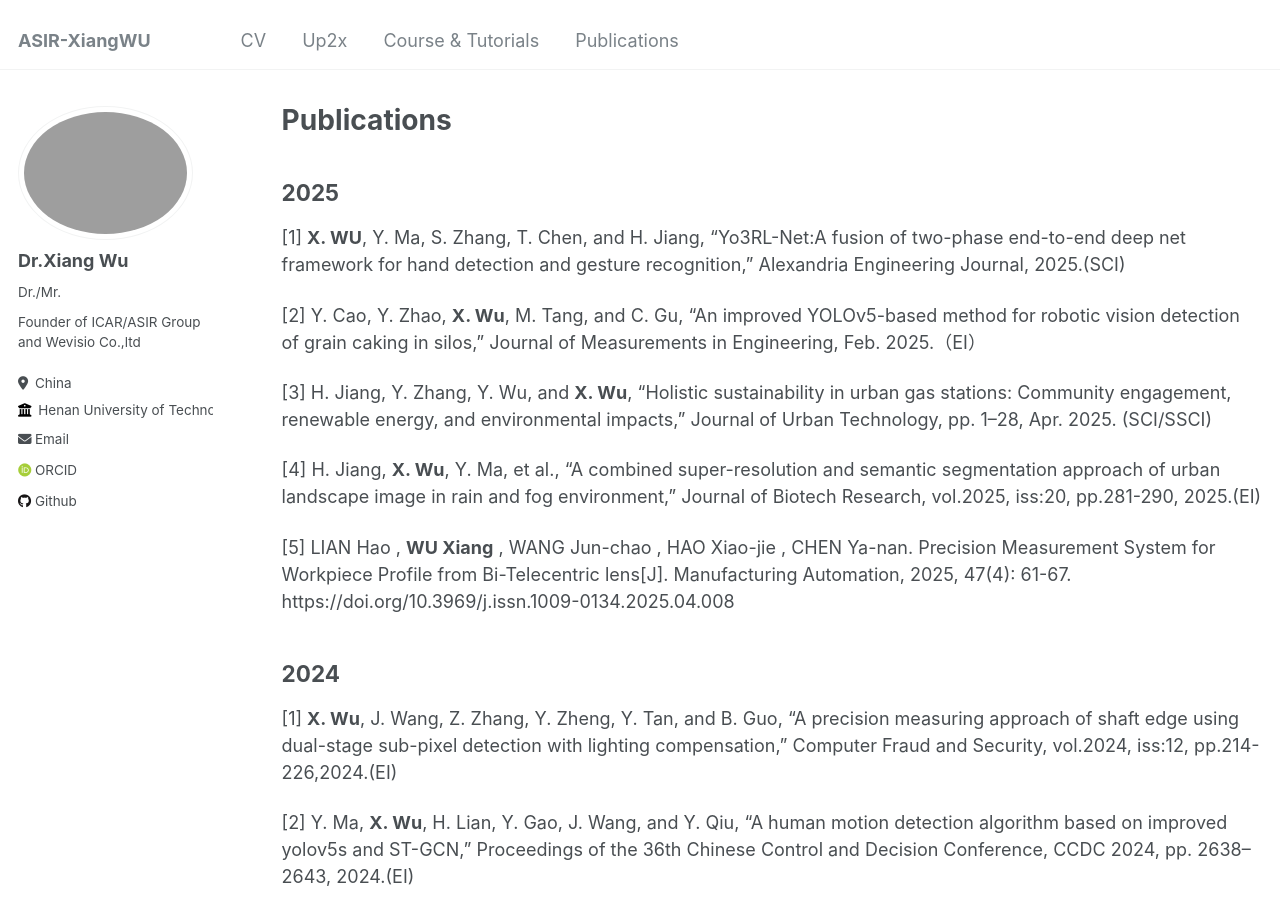
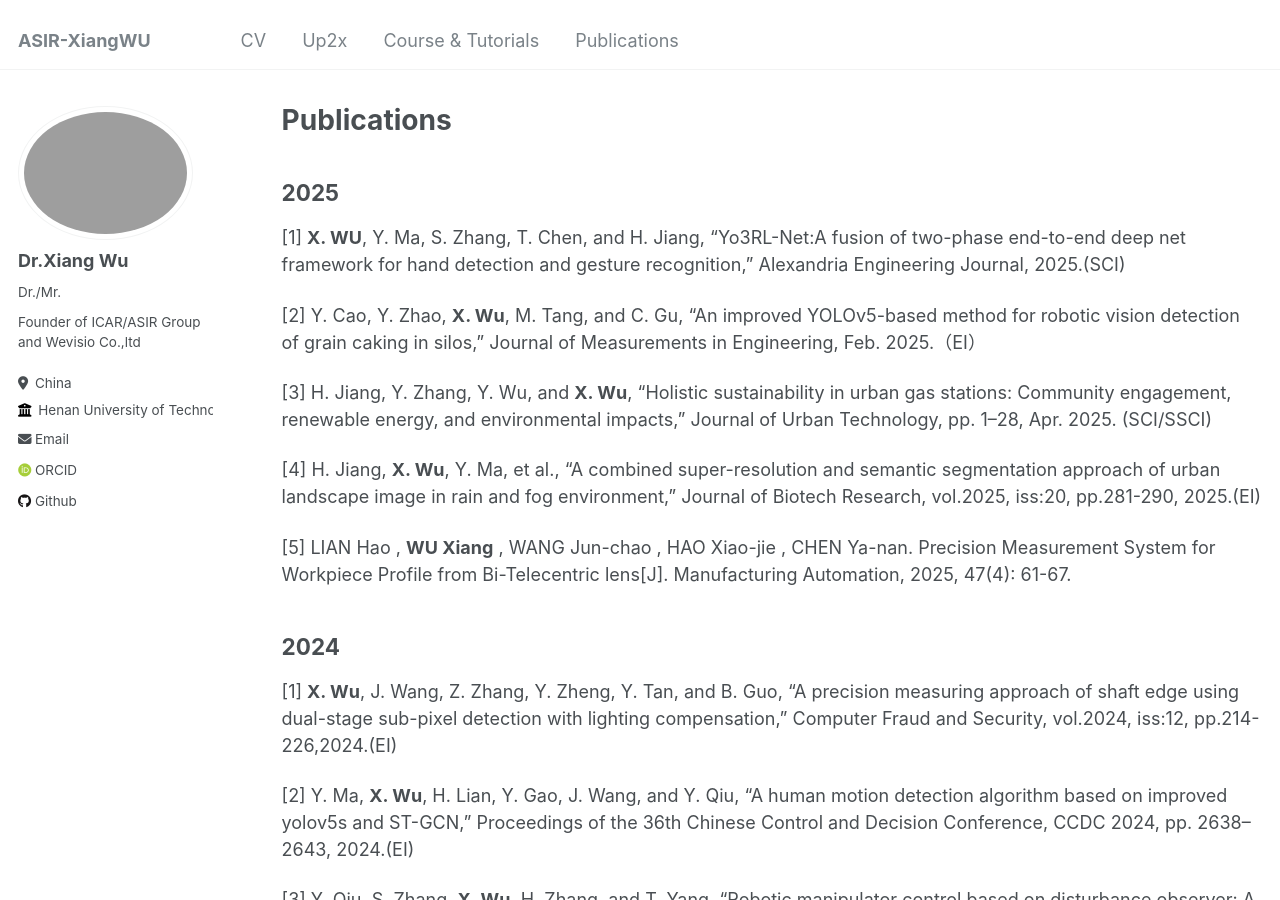
Before and after one commit to xiangwu/xiangwu.github.io, a Jekyll site: the page built from _pages/publications.md, in a window 1280 px wide and 900 px high. Built offline with Jekyll 4.4.1, drawn with Linux system fonts in a browser that asks for light colours; some web fonts are replaced; part of the change alters nothing that is shown.

Commit message:
Update publications.md

```diff
--- a/_pages/publications.md
+++ b/_pages/publications.md
@@ -13,7 +13,7 @@ author_profile: true
 
 [4] H. Jiang, **X. Wu**, Y. Ma, et al., “A combined super-resolution and semantic segmentation approach of urban landscape image in rain and fog environment,”  Journal of Biotech Research, vol.2025, iss:20, pp.281-290, 2025.(EI)
 
-[5] LIAN Hao , **WU Xiang** , WANG Jun-chao , HAO Xiao-jie , CHEN Ya-nan. Precision Measurement System for Workpiece Profile from Bi-Telecentric lens[J]. Manufacturing Automation, 2025, 47(4): 61-67. https://doi.org/10.3969/j.issn.1009-0134.2025.04.008
+[5] LIAN Hao , **WU Xiang** , WANG Jun-chao , HAO Xiao-jie , CHEN Ya-nan. Precision Measurement System for Workpiece Profile from Bi-Telecentric lens[J]. Manufacturing Automation, 2025, 47(4): 61-67.
 
 
 
```
